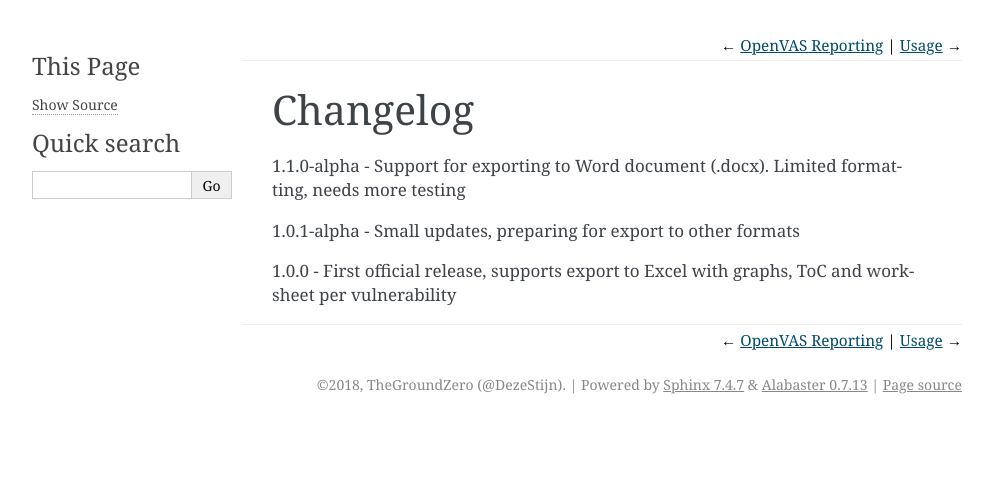
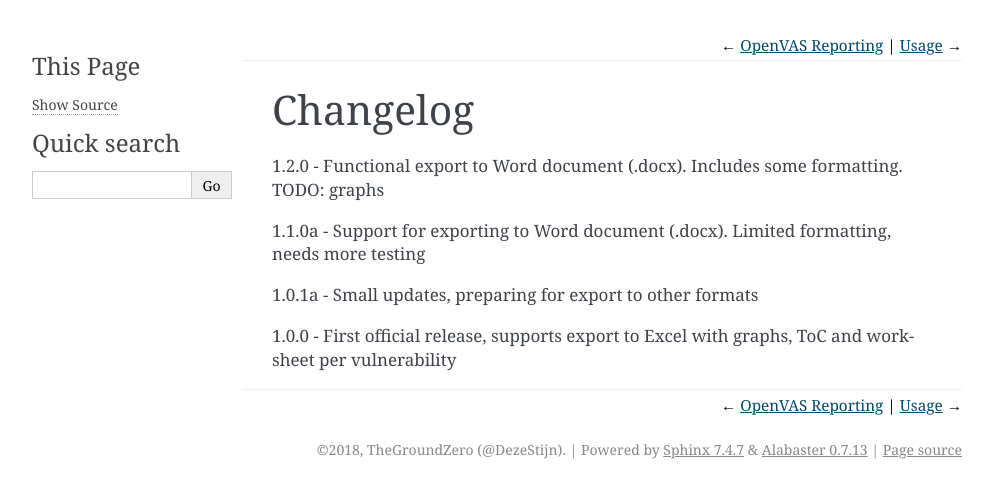
Before and after one commit to TheGroundZero/openvasreporting, a Sphinx documentation site: the page built from docs/changelog.rst, in a window 1280 px wide. Shown: the top 498 px of the page, without its empty margins (148-1141 px from the left). Built offline with Sphinx 7.4.7, drawn with Linux system fonts in a browser that asks for light colours.

Commit message:
Release v1.2.0

```diff
--- a/docs/changelog.rst
+++ b/docs/changelog.rst
@@ -1,8 +1,10 @@
 Changelog
 =========
 
-1.1.0-alpha - Support for exporting to Word document (.docx). Limited formatting, needs more testing
+1.2.0  - Functional export to Word document (.docx). Includes some formatting. TODO: graphs
 
-1.0.1-alpha - Small updates, preparing for export to other formats
+1.1.0a - Support for exporting to Word document (.docx). Limited formatting, needs more testing
 
-1.0.0 - First official release, supports export to Excel with graphs, ToC and worksheet per vulnerability
+1.0.1a - Small updates, preparing for export to other formats
+
+1.0.0  - First official release, supports export to Excel with graphs, ToC and worksheet per vulnerability
```
